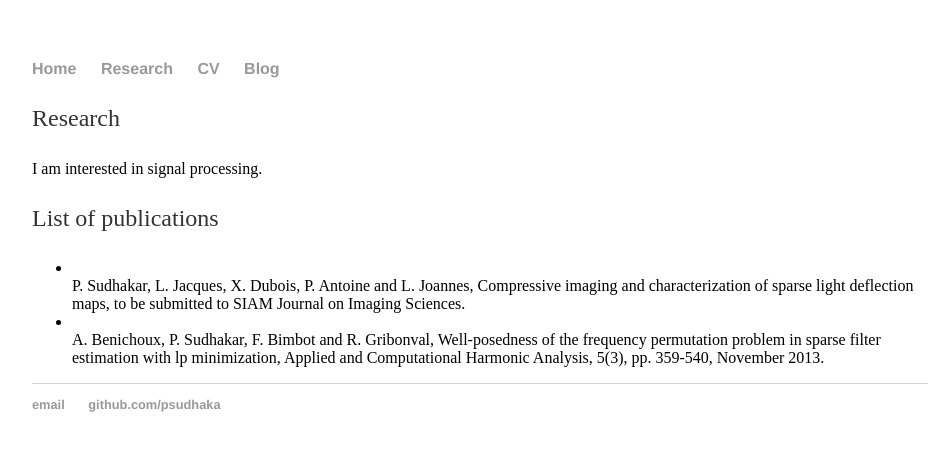
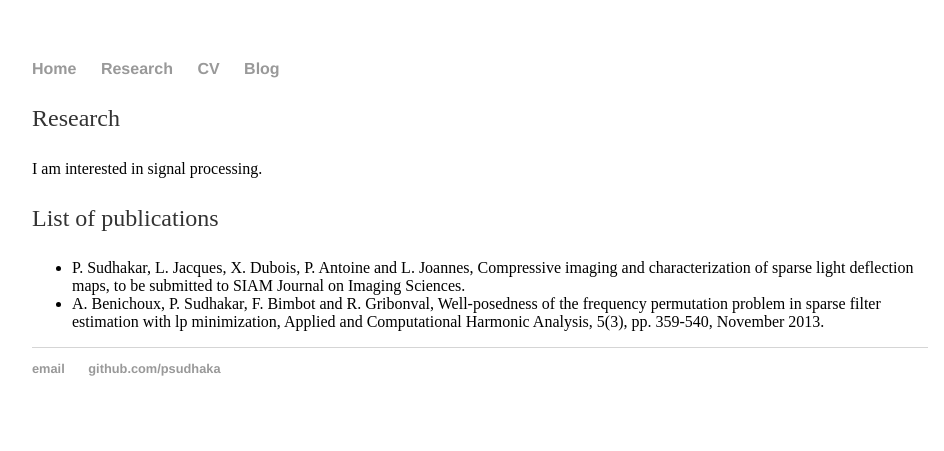
Before and after one commit to psudhaka/psudhaka.github.io, a Jekyll site: the page built from research.html, in a window 1280 px wide. Shown: the top 451 px of the page, without its empty margins (160-1104 px from the left). Built offline with Jekyll 4.4.1, drawn with Linux system fonts in a browser that asks for light colours.

```diff
--- a/research.html
+++ b/research.html
@@ -8,8 +8,8 @@ title: Prasad Sudhakar
 	<p>List of publications</p>
 	<ul class="a">
 
-    <li></li>P. Sudhakar, L. Jacques, X. Dubois, P. Antoine and L. Joannes, Compressive imaging and characterization of sparse light deflection maps, to be submitted to SIAM Journal on Imaging Sciences.</li>
-    <li></li>A. Benichoux, P. Sudhakar, F. Bimbot and R. Gribonval, Well-posedness of the frequency permutation problem in sparse filter estimation with lp minimization, Applied and Computational Harmonic Analysis, 5(3), pp. 359-540, November 2013.</li>
+    <li>P. Sudhakar, L. Jacques, X. Dubois, P. Antoine and L. Joannes, Compressive imaging and characterization of sparse light deflection maps, to be submitted to SIAM Journal on Imaging Sciences.</li>
+    <li>A. Benichoux, P. Sudhakar, F. Bimbot and R. Gribonval, Well-posedness of the frequency permutation problem in sparse filter estimation with lp minimization, Applied and Computational Harmonic Analysis, 5(3), pp. 359-540, November 2013.</li>
 
 	</ul>
 
```
